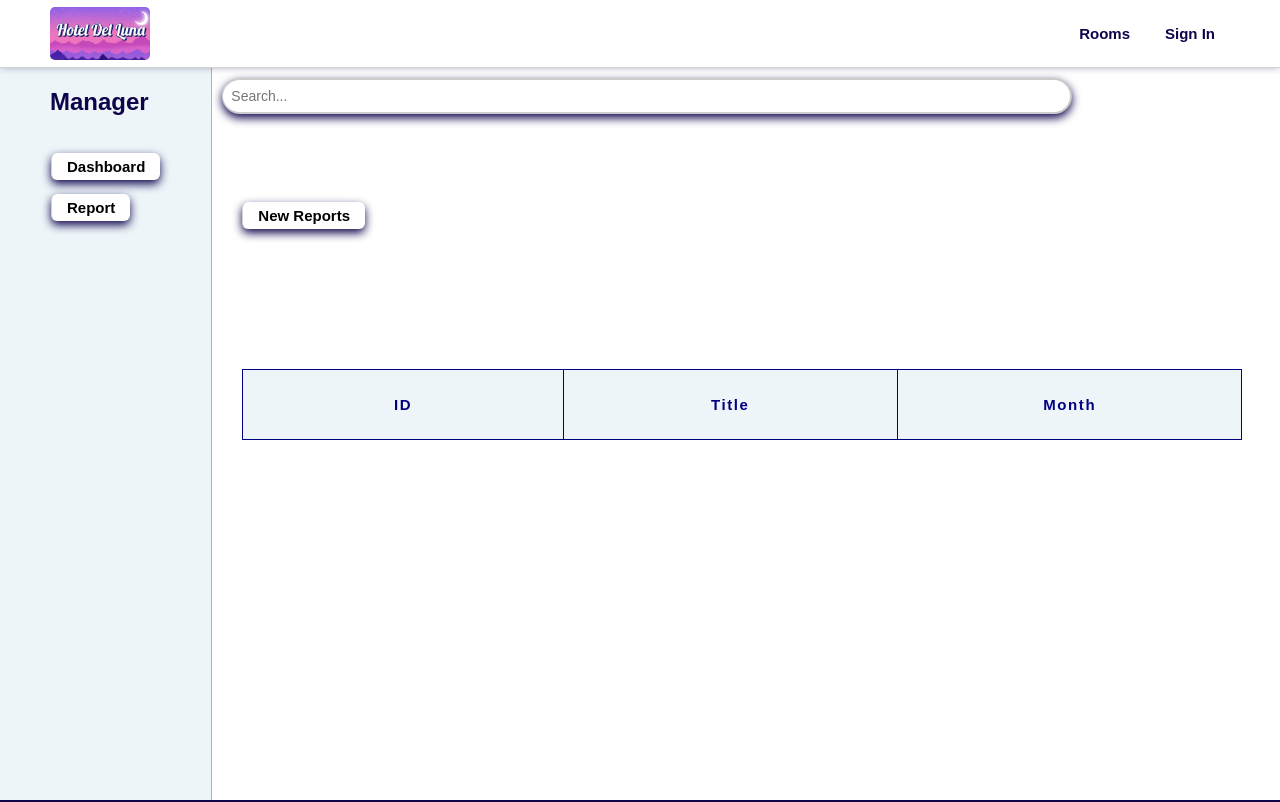
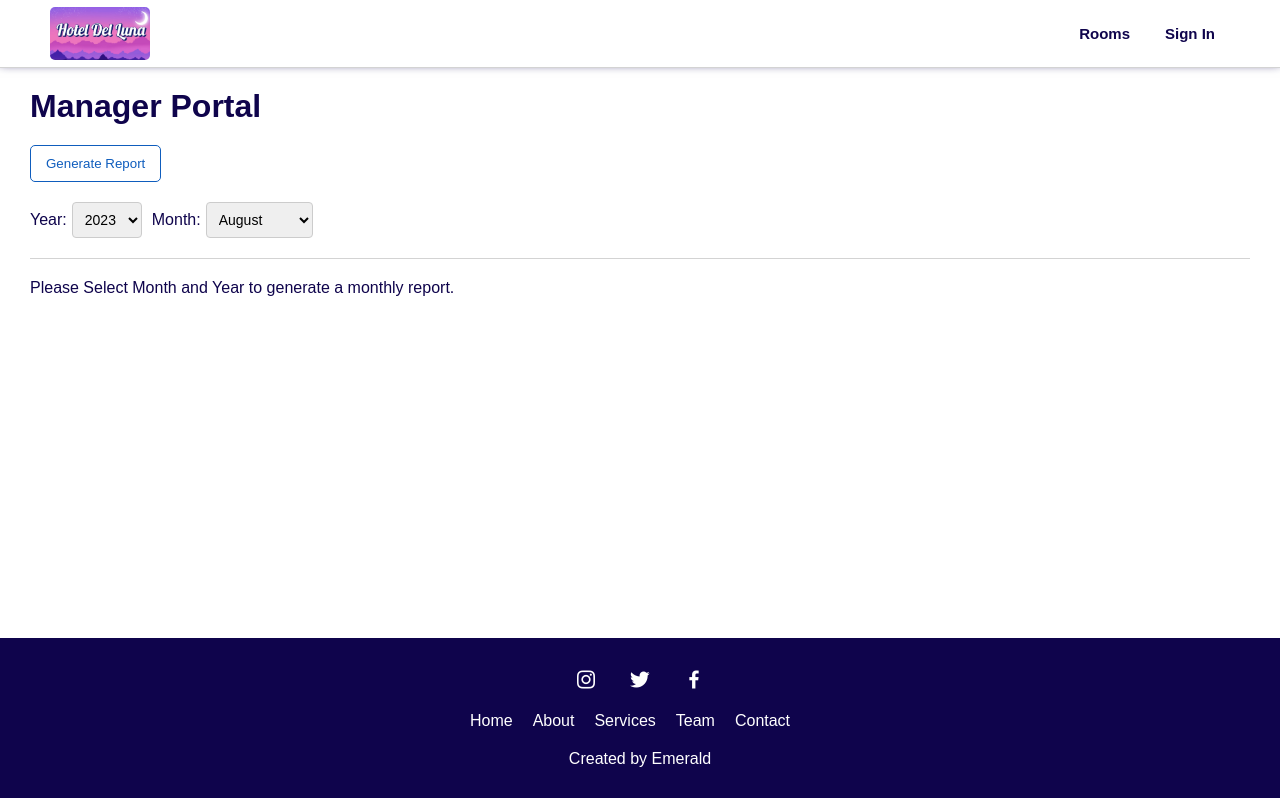
Before and after one commit to nyinyi2714/hotel-reservation-react, a React (Create React App) app: page /manager in a window 1280 px wide. Shown: the top 802 px of the page. Built offline with nearby package versions, Linux system fonts and the light colour scheme.

Commit message:
created manager page

```diff
--- a/src/App.jsx
+++ b/src/App.jsx
@@ -9,7 +9,6 @@ import RoomsPage from "./pages/RoomsPage/RoomsPage";
 import NewReservation from "./pages/NewReservation/NewReservation";
 import ManageReservation from "./pages/ManageReservation/ManageReservation";
 import Manager from "./pages/Manager/Manager";
-import Popup from "./components/Popup/Popup";
 import "react-datepicker/dist/react-datepicker-cssmodules.css";
 import { StateProvider } from "./StateContext";
 import "./App.css";
@@ -29,7 +28,6 @@ export default function App() {
             <Route path="/reservation/new" element={<NewReservation />} />
             <Route path="/reservations" element={<ManageReservation />} />
             <Route path="/manager" element={<Manager />} />
-            <Route path="/popup" element={<Popup />} />
           </Routes>
           <Footer/>
         </>
--- a/src/components/EditReservation/EditReservation.jsx
+++ b/src/components/EditReservation/EditReservation.jsx
@@ -69,7 +69,7 @@ function EditReservation(props) {
 
     try {
       const response = await fetch(`${backendUrl}/update/userReservation/${reservation.reservation_id}`, {
-        method: "POST",
+        method: "PUT",
         headers: {
           "Content-Type": "application/json",
           Authorization: `Bearer ${accessToken}`,
@@ -104,7 +104,7 @@ function EditReservation(props) {
   const deleteReservation = async () => {
     try {
       const response = await fetch(`${backendUrl}/update/userReservation/${reservation.reservation_id}`, {
-        method: "POST",
+        method: "PUT",
         headers: {
           "Content-Type": "application/json",
           Authorization: `Bearer ${accessToken}`,
--- a/src/components/Navbar/Navbar.jsx
+++ b/src/components/Navbar/Navbar.jsx
@@ -1,5 +1,5 @@
 import React from "react";
-import { Link } from "react-router-dom";
+import { Link, useNavigate } from "react-router-dom";
 import { useStateContext } from '../../StateContext';
 import "./Navbar.css";
 
@@ -13,9 +13,12 @@ import "./Navbar.css";
 function Navbar() {
   const { user, setUser, setAccessToken } = useStateContext();
 
+  const navigate = useNavigate();
+
   const handleSignOut = () => {
     setUser(null);
     setAccessToken("");
+    navigate("/");
   };
 
   return (
--- a/src/components/ReportContainer/ReportContainer.jsx
+++ /dev/null
@@ -1,14 +0,0 @@
-import React, { useState } from "react";
-
-export default function ReportContainer(props) {
-
-  const { report } = props;
-
-  return (
-    <tr key={report.id}>
-      <td>{report.id}</td>
-      <td>{report.title}</td>
-      <td>{report.date}</td>
-    </tr>
-  );
-}
--- a/src/pages/Manager/Manager.css
+++ b/src/pages/Manager/Manager.css
@@ -1,105 +1,81 @@
-.manager__menu {
-    display: flex;
+.manager {
+  margin-top: var(--header-height);
+  padding: 20px 30px;
+  min-height: calc(100vh - 162px - var(--header-height));
+  color: var(--dark-navy);
 }
 
-li {
-    list-style:none;
-    padding: 7px 1px;
+.manager h1 {
+  margin-bottom: 20px;
 }
 
-.manager__bar {
-  width: max-content;
-  height: 100vh;
-  background-color: #ecf5f9ec;
-  padding: 20px 50px;
-  border-right: 1px solid #1c333b55;
+.manager__btn {
+  padding: 10px 15px;
+  outline: none;
+  color: var(--blue);
+  border: 1px solid;
 }
 
-.manager__bar .manager__heading {
-    margin-top: var(--header-height);
-    padding-bottom: 30px;
-
-    color: var(--dark-navy);
+.manager__date-input {
+  margin-top: 20px;
+  display: flex;
+  align-items: center;
+  padding-bottom: 20px;
+  border-bottom: 1px solid var(--light-grey);
 }
 
-.manager__bar .manager__side__bar {
-    padding: 5px 15px;
-
-    border: none;
-    border-left: 1px solid var(--light-grey);
-    box-shadow: 0px 4px 10px var(--dark-navy);
-    z-index: 99;
-    border-radius: 6px;
-
-    font-size: 15px;
-    font-weight: bold;
-  }
-
-.manager__side__bar:hover {
-    outline: 1px solid;
+.manager__date-input select {
+  margin-right: 10px;
 }
 
-.manager__search {
-    padding: 10px;
-    margin-top: var(--header-height);
-    align-items: center;
+.manager__date-input select:focus-visible {
+  outline: none;
 }
 
-.manager__search .manager__input {
-    padding: 0.5rem;
-    border-radius: 20px;
-    border: 2px solid #ccc;
-    height: top;
-    border-left: 1px solid var(--light-grey);
-    box-shadow: 0px 4px 10px var(--dark-navy);
-    z-index: 99;
-    width: 850px;
-    font-size: 14px;
+.manager__date-input .dropdown {
+  padding: 8px;
+  border: 1px solid #ccc;
+  border-radius: 4px;
+  font-size: 14px;
 }
 
-.manager__new__report {
-    padding: 10px;
-    margin-top: var(--header-height);
-    align-items: center;
+.manager__date-input label {
+  margin-right: 5px;
 }
 
-.manager__new__report .manager__new__button {
-    padding: 5px 15px;
-
-    border: none;
-    border-left: 1px solid var(--light-grey);
-    box-shadow: 0px 4px 10px var(--dark-navy);
-    z-index: 99;
-    border-radius: 6px;
-
-    font-size: 15px;
-    font-weight: bold;
-    margin-left: 20px;
+.manager__report {
+  padding-top: 20px;
 }
 
-table {
-    padding-left: 30px;
-    margin-top: 130px;
-    margin-left: 30px;
-}
-table, th, td {
-    border: 1px solid;
-    width: 1000px;
-    border-collapse: collapse;
-    height:70px;
-    text-align: center;
+.manager__message {
+  margin-top: 20px;
 }
 
-th {
-    background-color: #ecf5f9ec;
-    color: navy;
-    font-size: 15px;
-    font-weight: bold;
-    letter-spacing: 0.1rem;
+.manager__report-table {
+  margin-top: 20px;
+  width: 50%;
+  border-collapse: collapse;
+  border: 1px solid #ccc;
+  font-family: Arial, sans-serif;
 }
 
-td {
-    font-size: 14px;
-    font-weight: bold;
-    letter-spacing: 0.1rem;
+.manager__report-table th,
+.manager__report-table td {
+  padding: 8px;
+  text-align: left;
+  border-bottom: 1px solid #ccc;
+  border-right: 1px solid #ccc;
 }
+
+.manager__report-table th {
+  background-color: #f2f2f2;
+  border-right: none;
+}
+
+.manager__report-table td:last-child {
+  border-right: none;
+}
+
+.manager__report-table td {
+  vertical-align: top;
+}
--- a/src/pages/Manager/Manager.jsx
+++ b/src/pages/Manager/Manager.jsx
@@ -1,49 +1,146 @@
 import React, { useState } from "react";
+import { useStateContext } from "../../StateContext";
+import { backendUrl } from "../../config";
 import "./Manager.css";
-import ReportContainer from "../../components/ReportContainer/ReportContainer";
 
-export default function Manager() {
+// TODO: doc
+function Manager() {
+  const [report, setReport] = useState(null);
+  const [isGeneratingReport, setIsGeneratingReport] = useState(false);
+
+  const messages = {
+    askMonthAndYear: "Please Select Month and Year to generate a monthly report.",
+    generatingReport: "Generating Report. Please wait a few seconds...",
+    error: "Report couldn't be generated for the selected month and year",
+  };
+  const [message, setMessage] = useState(messages.askMonthAndYear);
+
+  const currentDate = new Date();
+  const currentYear = currentDate.getFullYear();
+  const currentMonth = currentDate.getMonth();
+
+  const [year, setYear] = useState(currentYear);
+  const [month, setMonth] = useState(currentMonth);
+
+  const { accessToken } = useStateContext();
+
+  const years = Array.from({ length: 10 }, (_, index) => currentYear - index);
+  const months = [
+    'January', 'February', 'March', 'April', 'May', 'June',
+    'July', 'August', 'September', 'October', 'November', 'December'
+  ];
+
+  const handleYearChange = (event) => {
+    setYear(parseInt(event.target.value));
+  };
+
+  const handleMonthChange = (event) => {
+    setMonth(event.target.value);
+  };
+
+  const generateReport = async () => {
+    // Sending report dates to backend API
+    setIsGeneratingReport(true);
+    setMessage(messages.generatingReport);
+    try {
+      const response = await fetch(`${backendUrl}/show/report`, {
+        method: "GET",
+        headers: {
+          "Content-Type": "application/json",
+          Authorization: `Bearer ${accessToken}`,
+        },
+        body: JSON.stringify({
+          year: year,
+          month: month+1,
+        }),
+      });
+
+      const responseData = await response.json();
+      setReport(responseData);
+
+      if (response.ok) {
+        console.log(responseData);
+      } else {
+        console.error("Generate Report Failed:", responseData.error);
+        setMessage(messages.error);
+      }
+    } catch (error) {
+      console.error("An error occurred:", error);
+      setMessage(messages.error);
+    }
+    setIsGeneratingReport(false);
+  };
 
   return (
-    <div className="manager__menu">
-      <div className="manager__bar">
-        <h2 className="manager__heading">Manager</h2>
-        <ul>
-          <li><button className="manager__side__bar">Dashboard</button></li>
-          <li><button className="manager__side__bar">Report</button></li>
-        </ul>
+    <div className="manager">
+      <h1>Manager Portal</h1>
+      <button
+        className="manager__btn"
+        type="button"
+        onClick={generateReport}
+      >
+        Generate Report
+      </button>
+      <div className="manager__date-input">
+        <label>Year:</label>
+        <select className="dropdown" value={year} onChange={handleYearChange}>
+          {years.map((yearOption) => (
+            <option key={yearOption} value={yearOption}>
+              {yearOption}
+            </option>
+          ))}
+        </select>
+
+        <label>Month:</label>
+        <select className="dropdown" value={month} onChange={handleMonthChange}>
+          {months.map((monthOption, index) => (
+            <option key={monthOption} value={index}>
+              {monthOption}
+            </option>
+          ))}
+        </select>
       </div>
-      <div>
-        <div className="manager__search">
-          <input
-            className="manager__input"
-            type="text"
-            placeholder="Search..."
-          />
-        </div>
-        <div className="manager__new__report">
-          <button className="manager__new__button">New Reports</button>
-        </div>
-        <table>
+      {report ?
+      <div className="manager__report">
+        <h2>Report For {months[month]}, {year}</h2>
+        <table className="manager__report-table">
         <thead>
           <tr>
-              <th>ID</th>
-              <th>Title</th>
-              <th>Month</th>
+            <th>Category</th>
+            <th>Count</th>
           </tr>
         </thead>
-          <tbody className="manager__table">
-            {/* {reports.map(report => (
-              <ReportContainer
-                key={report.id}
-                report={report}
-              />
-            ))
-            } */}
+        <tbody>
+          <tr>
+            <td>Reservations Booked</td>
+            <td>{report.reservations_booked}</td>
+          </tr>
+          <tr>
+            <td>Cancelled Reservations</td>
+            <td>{report.cancelled_reservation}</td>
+          </tr>
+          <tr>
+            <td>Active Reservations</td>
+            <td>{report.active_reservations}</td>
+          </tr>
+          <tr>
+            <td>New User Registered</td>
+            <td>{report.user_registered}</td>
+          </tr>
+          <tr>
+            <td>Month Total Revenue</td>
+            <td>{report.month_total_profit} $</td>
+          </tr>
         </tbody>
       </table>
+      </div> :
+      <div className="manager__message">
+        {message}
       </div>
+      }
     </div>
   );
 
 }
+
+export default Manager;
--- a/src/pages/NewReservation/NewReservation.jsx
+++ b/src/pages/NewReservation/NewReservation.jsx
@@ -193,7 +193,7 @@ function NewReservation() {
     try {
       // Send reservation data via API request
       // TODO: new reservation route
-      const response = await fetch(`${backendUrl}/`, {
+      const response = await fetch(`${backendUrl}/makeReservation`, {
         method: "POST",
         headers: {
           "Content-Type": "application/json",
```
Also changed, not shown: src/components/Popup/Popup.css (deleted, +0 -67 lines), src/components/Popup/Popup.jsx (deleted, +0 -49 lines), src/components/ReportContainer/ReportContainer.css (deleted, +0 -14 lines). Lines whose indentation alone changed are shown as unchanged.
